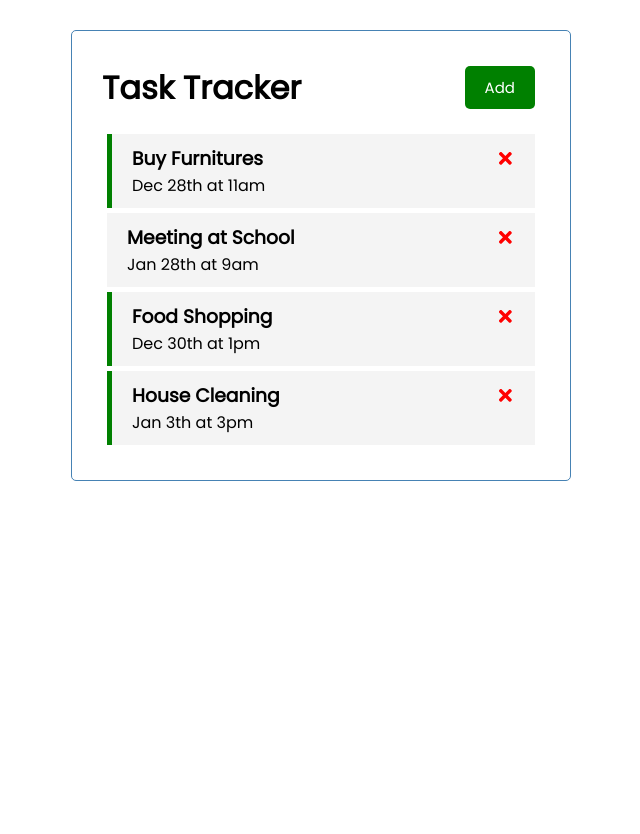
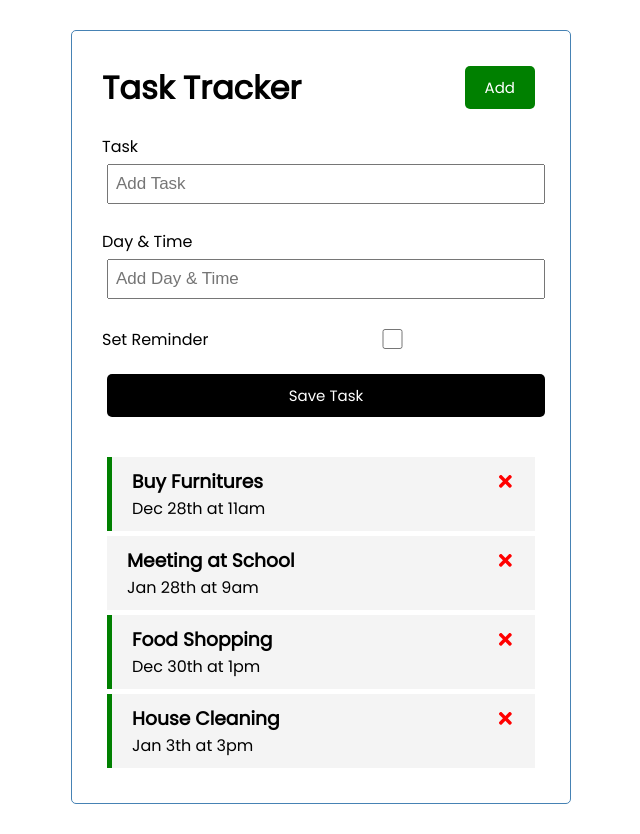
Before and after one commit to singhvikramjeet786/react-task-tracker, a React (Create React App) app: page / in a window 1280 px wide. Shown: the whole page, without its empty margins (319-959 px from the left). Before the commit the page ends 800 px from the top, so only its background shows below. Built offline with nearby package versions, Linux system fonts and the light colour scheme.

Commit message:
updated code for adding new task

```diff
--- a/src/App.js
+++ b/src/App.js
@@ -1,3 +1,4 @@
+import AddTask from './components/AddTask.js';
 import Header from './components/Header.js';
 import Tasks from './components/Tasks.js';
 import { useState } from "react"
@@ -31,6 +32,14 @@
     }
   ]);
 
+  //Add task
+  const addTask= (task) =>{
+    console.log(task)
+    const id = Math.floor(Math.random() * 10000) +1
+
+    const newTask = {id, ...task}
+    setTasks([...taskList, newTask])
+  }
   //delete Task function
   const deleteTask = (id) =>{
     console.log('Delete',id);
@@ -47,6 +56,7 @@
   return (
     <div className="container">
       <Header title="Task Tracker" />
+      <AddTask onAdd={addTask}/>
       {taskList.length > 0 ? (<Tasks tasks={taskList} onDelete={deleteTask} onToggle={toggleReminder}/>
       ) : (<p>No Tasks to Show</p>
     )}
--- /dev/null
+++ b/src/components/AddTask.js
@@ -0,0 +1,40 @@
+import { useState } from "react"
+
+const AddTask = ({onAdd}) => {
+    const [text, setText] = useState('')
+    const [day, setDay] = useState('')
+    const [reminder, setReminder] = useState(false)
+    const onSubmit = (e) => {
+        e.preventDefault()
+
+        if(!text){
+            alert("please add task")
+            return
+        }
+
+        onAdd({text,day,reminder})
+
+        setText('')
+        setDay('')
+        setReminder(false)
+    }
+    return (
+        <form className="add-form" onSubmit={onSubmit}>
+            <div className="form-control">
+                <label>Task</label>
+                <input type="text" placeholder="Add Task" value={text} onChange={(e)=>setText(e.target.value)}></input>
+            </div>
+            <div className="form-control">
+                <label>Day & Time</label>
+                <input type="text" placeholder="Add Day & Time" value={day} onChange={(e)=>setDay(e.target.value)}></input>
+            </div>
+            <div className="form-control form-control-check">
+                <label>Set Reminder</label>
+                <input type="checkbox" checked={reminder} value={reminder} onChange={(e)=>setReminder(e.currentTarget.checked)} />
+            </div>
+            <input className="btn btn-block" type="submit" value="Save Task" />
+        </form>
+    )
+}
+
+export default AddTask
```
